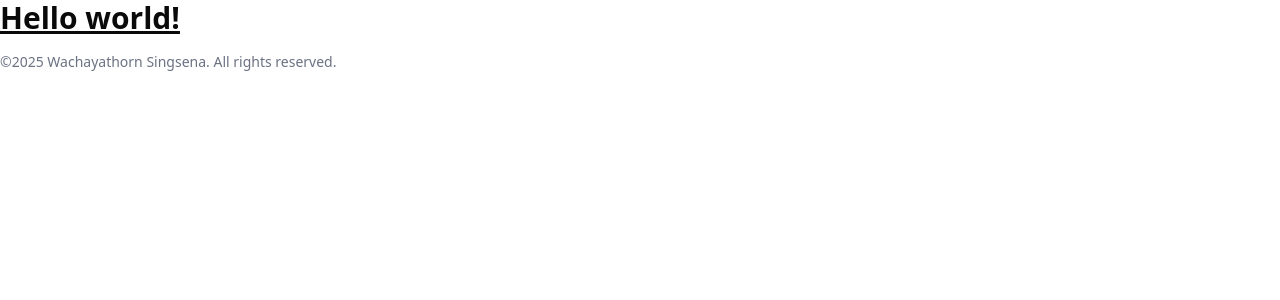
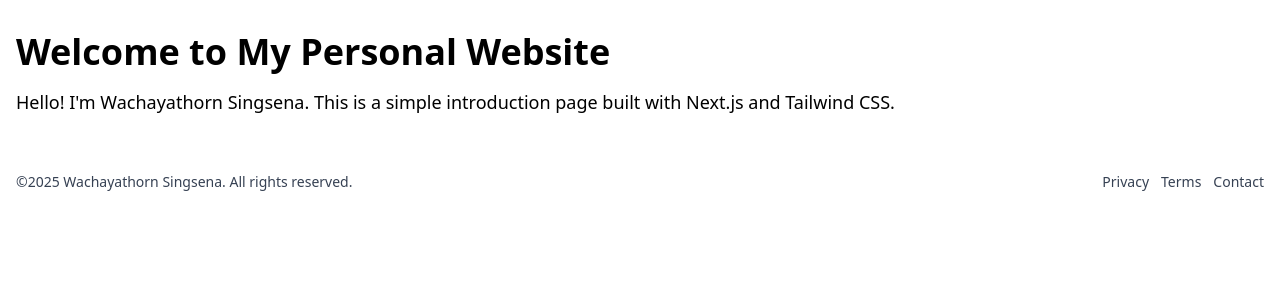
Before and after one commit to wachayathorn/introduce-myself, a Next.js app: page / in a window 1280 px wide. Shown: the top 300 px of the page. Built offline with nearby package versions, Linux system fonts and the light colour scheme.

Commit message:
feat: update layout structure and enhance footer with navigation links

```diff
--- a/app/globals.css
+++ b/app/globals.css
@@ -1,120 +1,2 @@
 @import "tailwindcss";
 @import "tw-animate-css";
-
-@custom-variant dark (&:is(.dark *));
-
-@theme inline {
-  --radius-sm: calc(var(--radius) - 4px);
-  --radius-md: calc(var(--radius) - 2px);
-  --radius-lg: var(--radius);
-  --radius-xl: calc(var(--radius) + 4px);
-  --color-background: var(--background);
-  --color-foreground: var(--foreground);
-  --color-card: var(--card);
-  --color-card-foreground: var(--card-foreground);
-  --color-popover: var(--popover);
-  --color-popover-foreground: var(--popover-foreground);
-  --color-primary: var(--primary);
-  --color-primary-foreground: var(--primary-foreground);
-  --color-secondary: var(--secondary);
-  --color-secondary-foreground: var(--secondary-foreground);
-  --color-muted: var(--muted);
-  --color-muted-foreground: var(--muted-foreground);
-  --color-accent: var(--accent);
-  --color-accent-foreground: var(--accent-foreground);
-  --color-destructive: var(--destructive);
-  --color-border: var(--border);
-  --color-input: var(--input);
-  --color-ring: var(--ring);
-  --color-chart-1: var(--chart-1);
-  --color-chart-2: var(--chart-2);
-  --color-chart-3: var(--chart-3);
-  --color-chart-4: var(--chart-4);
-  --color-chart-5: var(--chart-5);
-  --color-sidebar: var(--sidebar);
-  --color-sidebar-foreground: var(--sidebar-foreground);
-  --color-sidebar-primary: var(--sidebar-primary);
-  --color-sidebar-primary-foreground: var(--sidebar-primary-foreground);
-  --color-sidebar-accent: var(--sidebar-accent);
-  --color-sidebar-accent-foreground: var(--sidebar-accent-foreground);
-  --color-sidebar-border: var(--sidebar-border);
-  --color-sidebar-ring: var(--sidebar-ring);
-}
-
-:root {
-  --radius: 0.625rem;
-  --background: oklch(1 0 0);
-  --foreground: oklch(0.145 0 0);
-  --card: oklch(1 0 0);
-  --card-foreground: oklch(0.145 0 0);
-  --popover: oklch(1 0 0);
-  --popover-foreground: oklch(0.145 0 0);
-  --primary: oklch(0.205 0 0);
-  --primary-foreground: oklch(0.985 0 0);
-  --secondary: oklch(0.97 0 0);
-  --secondary-foreground: oklch(0.205 0 0);
-  --muted: oklch(0.97 0 0);
-  --muted-foreground: oklch(0.556 0 0);
-  --accent: oklch(0.97 0 0);
-  --accent-foreground: oklch(0.205 0 0);
-  --destructive: oklch(0.577 0.245 27.325);
-  --border: oklch(0.922 0 0);
-  --input: oklch(0.922 0 0);
-  --ring: oklch(0.708 0 0);
-  --chart-1: oklch(0.646 0.222 41.116);
-  --chart-2: oklch(0.6 0.118 184.704);
-  --chart-3: oklch(0.398 0.07 227.392);
-  --chart-4: oklch(0.828 0.189 84.429);
-  --chart-5: oklch(0.769 0.188 70.08);
-  --sidebar: oklch(0.985 0 0);
-  --sidebar-foreground: oklch(0.145 0 0);
-  --sidebar-primary: oklch(0.205 0 0);
-  --sidebar-primary-foreground: oklch(0.985 0 0);
-  --sidebar-accent: oklch(0.97 0 0);
-  --sidebar-accent-foreground: oklch(0.205 0 0);
-  --sidebar-border: oklch(0.922 0 0);
-  --sidebar-ring: oklch(0.708 0 0);
-}
-
-.dark {
-  --background: oklch(0.145 0 0);
-  --foreground: oklch(0.985 0 0);
-  --card: oklch(0.205 0 0);
-  --card-foreground: oklch(0.985 0 0);
-  --popover: oklch(0.205 0 0);
-  --popover-foreground: oklch(0.985 0 0);
-  --primary: oklch(0.922 0 0);
-  --primary-foreground: oklch(0.205 0 0);
-  --secondary: oklch(0.269 0 0);
-  --secondary-foreground: oklch(0.985 0 0);
-  --muted: oklch(0.269 0 0);
-  --muted-foreground: oklch(0.708 0 0);
-  --accent: oklch(0.269 0 0);
-  --accent-foreground: oklch(0.985 0 0);
-  --destructive: oklch(0.704 0.191 22.216);
-  --border: oklch(1 0 0 / 10%);
-  --input: oklch(1 0 0 / 15%);
-  --ring: oklch(0.556 0 0);
-  --chart-1: oklch(0.488 0.243 264.376);
-  --chart-2: oklch(0.696 0.17 162.48);
-  --chart-3: oklch(0.769 0.188 70.08);
-  --chart-4: oklch(0.627 0.265 303.9);
-  --chart-5: oklch(0.645 0.246 16.439);
-  --sidebar: oklch(0.205 0 0);
-  --sidebar-foreground: oklch(0.985 0 0);
-  --sidebar-primary: oklch(0.488 0.243 264.376);
-  --sidebar-primary-foreground: oklch(0.985 0 0);
-  --sidebar-accent: oklch(0.269 0 0);
-  --sidebar-accent-foreground: oklch(0.985 0 0);
-  --sidebar-border: oklch(1 0 0 / 10%);
-  --sidebar-ring: oklch(0.556 0 0);
-}
-
-@layer base {
-  * {
-    @apply border-border outline-ring/50;
-  }
-  body {
-    @apply bg-background text-foreground;
-  }
-}
--- a/app/layout.tsx
+++ b/app/layout.tsx
@@ -8,8 +8,10 @@ export default function RootLayout({
 }>) {
   return (
     <html lang="en">
-      <body>{children}</body>
-      <Footer />
+      <body>
+        {children}
+        <Footer />
+      </body>
     </html>
   );
 }
--- a/app/page.tsx
+++ b/app/page.tsx
@@ -1,7 +1,10 @@
 export default function Home() {
   return (
-    <h1 className="text-3xl font-bold underline">
-      Hello world!
-    </h1>
+    <main className="container mx-auto px-4 py-8">
+      <h1 className="text-4xl font-bold mb-4">Welcome to My Personal Website</h1>
+      <p className="text-lg">
+        Hello! I'm Wachayathorn Singsena. This is a simple introduction page built with Next.js and Tailwind CSS.
+      </p>
+    </main>
   );
 }
--- a/components/footer/page.tsx
+++ b/components/footer/page.tsx
@@ -1,7 +1,35 @@
 export function Footer() {
   return (
-    <footer className="w-full py-4 text-left text-sm text-gray-500">
-        ©2025 Wachayathorn Singsena. All rights reserved.
+    <footer className="bg-white dark:bg-gray-900 text-gray-700 dark:text-gray-300">
+      <div className="container mx-auto px-4 py-6">
+        {/* Row: stacks on small screens, horizontal on md+ */}
+        <div className="flex flex-col md:flex-row items-center justify-between gap-3">
+          {/* Column 1: copyright / small text */}
+          <p className="text-sm">©2025 Wachayathorn Singsena. All rights reserved.</p>
+
+          {/* Column 2: simple nav / links */}
+          <nav aria-label="Footer navigation" className="flex items-center gap-3">
+            <a
+              href="#"
+              className="text-sm hover:underline focus:outline-none focus-visible:ring-2 focus-visible:ring-blue-300 rounded"
+            >
+              Privacy
+            </a>
+            <a
+              href="#"
+              className="text-sm hover:underline focus:outline-none focus-visible:ring-2 focus-visible:ring-blue-300 rounded"
+            >
+              Terms
+            </a>
+            <a
+              href="#"
+              className="text-sm hover:underline focus:outline-none focus-visible:ring-2 focus-visible:ring-blue-300 rounded"
+            >
+              Contact
+            </a>
+          </nav>
+        </div>
+      </div>
     </footer>
   );
 }
```
